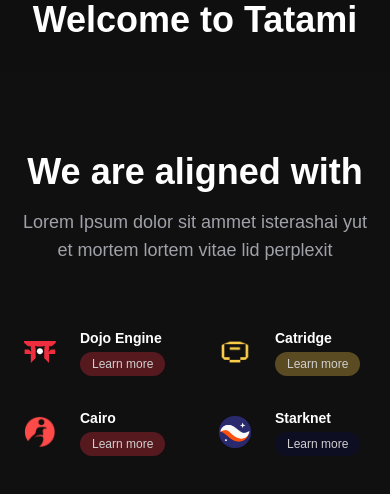
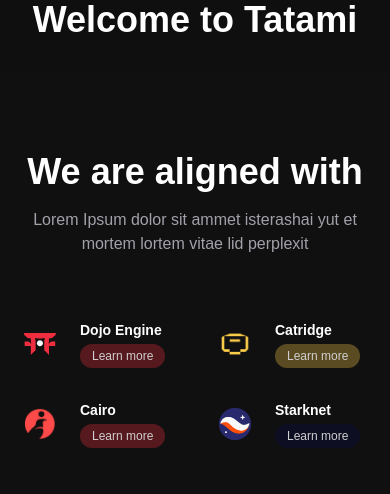
Before and after one commit to kabugatti/Tatami, a Next.js app in the folder apps/frontend/: page / in a window 390 px wide. Shown: the top 494 px of the page. Built offline with nearby package versions, Linux system fonts and the light colour scheme.

Commit message:
feat: Add 'We are aligned with' section for technology alignment
- Implemented a responsive 'We are aligned with' section
- Ensured proper rendering across all screen sizes
- Optimized loading performance to meet <1s requirement
- Added relevant styles and assets for a seamless visual experience

```diff
--- a/apps/frontend/components/AlignedWith/AligendWith.tsx
+++ b/apps/frontend/components/AlignedWith/AligendWith.tsx
@@ -41,7 +41,7 @@
           <h2 className="text-4xl font-bold text-white mb-4">
             We are aligned with
           </h2>
-          <p className="text-zinc-400 text-lg max-w-2xl mx-auto">
+          <p className="text-zinc-400 text-base  md:text-lg max-w-2xl mx-auto">
             Lorem Ipsum dolor sit ammet isterashai yut et mortem lortem vitae lid perplexit
           </p>
         </div>
```
